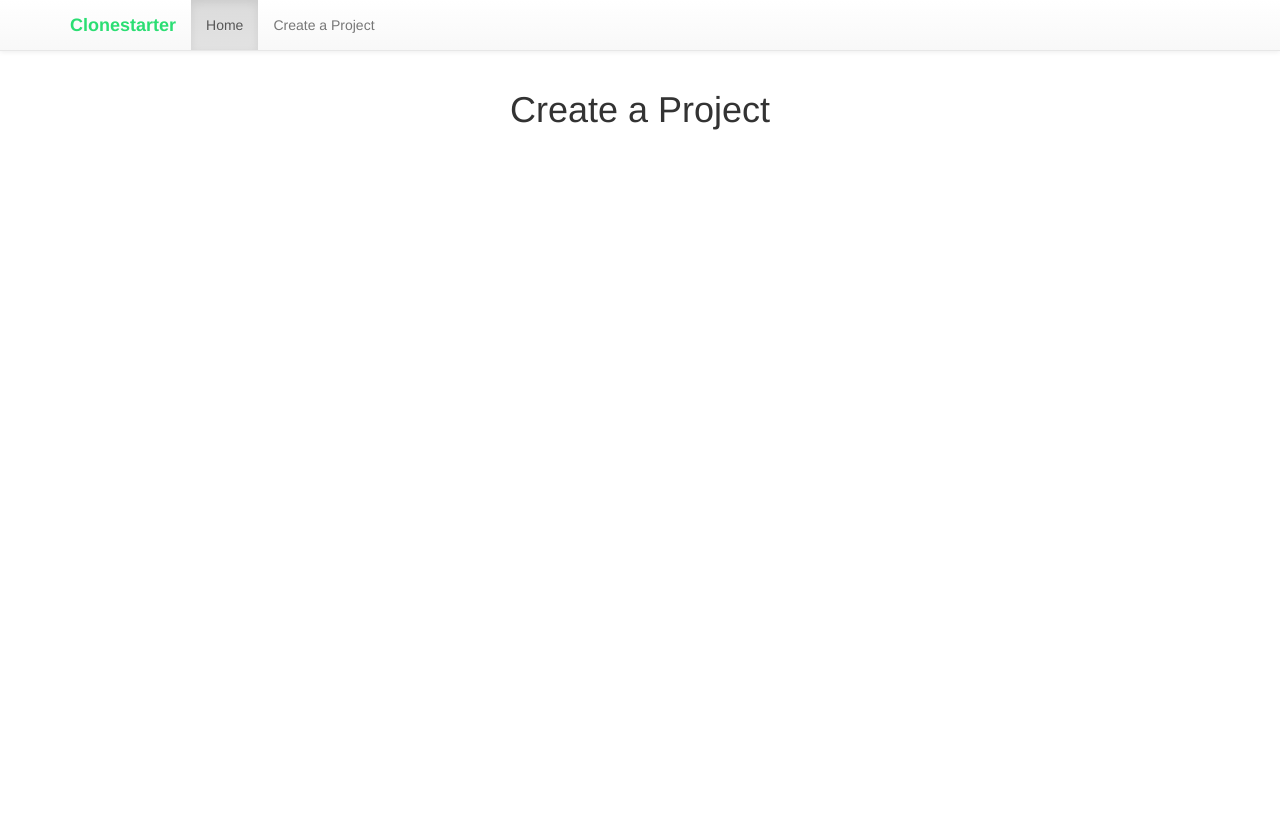
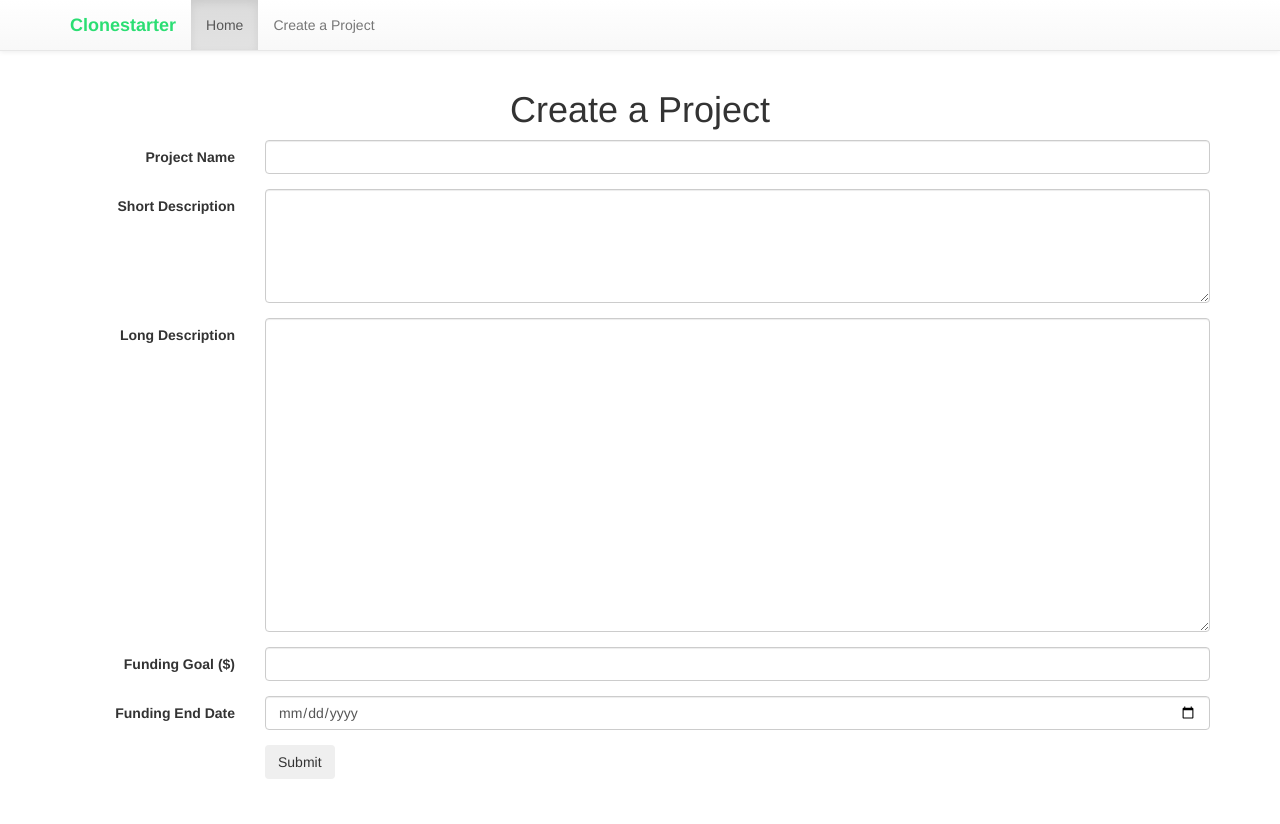
Before and after one commit to ahadsheriff/Clonestarter, a Flask app: page /projects/create/ in a window 1280 px wide. Before the commit the page ends 130 px from the top, so only its background shows below. Run offline with Flask 2, Linux system fonts and the light colour scheme; some libraries are stand-ins or nearby versions.

Commit message:
Built the create project page template

```diff
--- a/clonestarter/templates/create.html
+++ b/clonestarter/templates/create.html
@@ -61,6 +61,50 @@
         </div>
 
 
+        <form class="form-horizontal" method="POST" action="{{ url_for('create') }}">
+          <div class="form-group">
+            <label for="project_name" class="col-sm-2 control-label">Project Name</label>
+            <div class="col-sm-10">
+              <input type="text" class="form-control" id="project_name">
+            </div>
+          </div>
+
+          <div class="form-group">
+            <label for="short_description" class="col-sm-2 control-label">Short Description</label>
+            <div class="col-sm-10">
+              <textarea class="form-control" id="short_description" rows="5"></textarea>
+            </div>
+          </div>
+
+          <div class="form-group">
+            <label for="long_description" class="col-sm-2 control-label">Long Description</label>
+            <div class="col-sm-10">
+              <textarea class="form-control" id="long_description" rows="15"></textarea>
+            </div>
+          </div>
+
+          <div class="form-group">
+            <label for="funding_goal" class="col-sm-2 control-label">Funding Goal ($)</label>
+            <div class="col-sm-10">
+              <input type="number" class="form-control" id="funding_goal">
+            </div>
+          </div>
+
+          <div class="form-group">
+            <label for="funding_end_date" class="col-sm-2 control-label">Funding End Date</label>
+            <div class="col-sm-10">
+              <input type="date" class="form-control" id="funding_end_date">
+            </div>
+          </div>
+
+          <div class="form-group">
+            <div class="col-sm-offset-2 col-sm-10">
+              <button type="submit" class="btn btn-clonestarter">Submit</button>
+            </div>
+          </div>
+        </form>
+
+
       </div> <!-- /container -->
 
 
```
Lines whose indentation alone changed are shown as unchanged.
